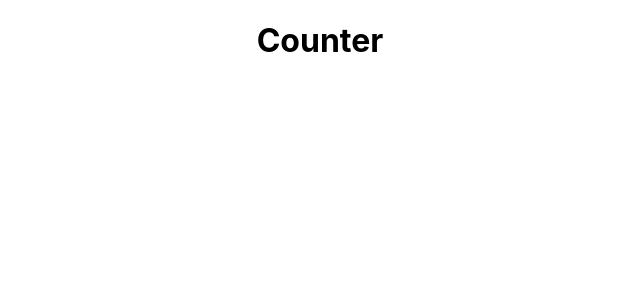
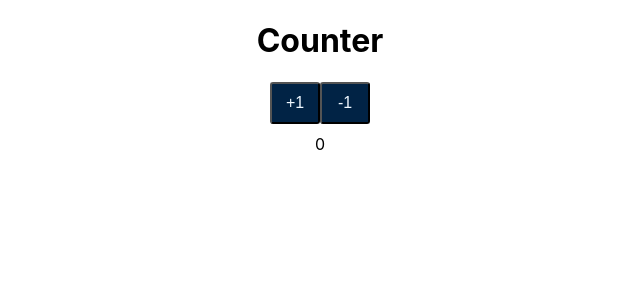
Before and after one commit to shotinyuriy/spring-boot-react, a React (Create React App) app in the folder todo-app/: page / in a window 1280 px wide. Shown: the top 300 px of the page, without its empty margins (320-960 px from the left). Built offline with nearby package versions, Linux system fonts and the light colour scheme.

Commit message:
STEP 3.03 Adding a Button and a Counter to the React Counter component

```diff
--- /dev/null
+++ b/todo-app/src/components/counter/Counter.css
@@ -0,0 +1,13 @@
+button {
+    padding: 10px;
+    width: 50px;
+    font-size: 12pt;
+    border-radius: 3px;
+    background: #012345;
+    color: aliceblue;
+}
+
+.count {
+    padding: 10px;
+    font-size: 12pt;
+}
--- a/todo-app/src/components/counter/Counter.jsx
+++ b/todo-app/src/components/counter/Counter.jsx
@@ -1,9 +1,17 @@
 import React, { Component } from 'react';
+import './Counter.css';
 
 function Counter() {
     return (
         <div className="counter">
             <h1>Counter</h1>
+            <div>
+            <button>+1</button>
+            <button>-1</button>
+            </div>
+            <div className="count">
+            <span >0</span>
+            </div>
         </div>
     );
 }
```
